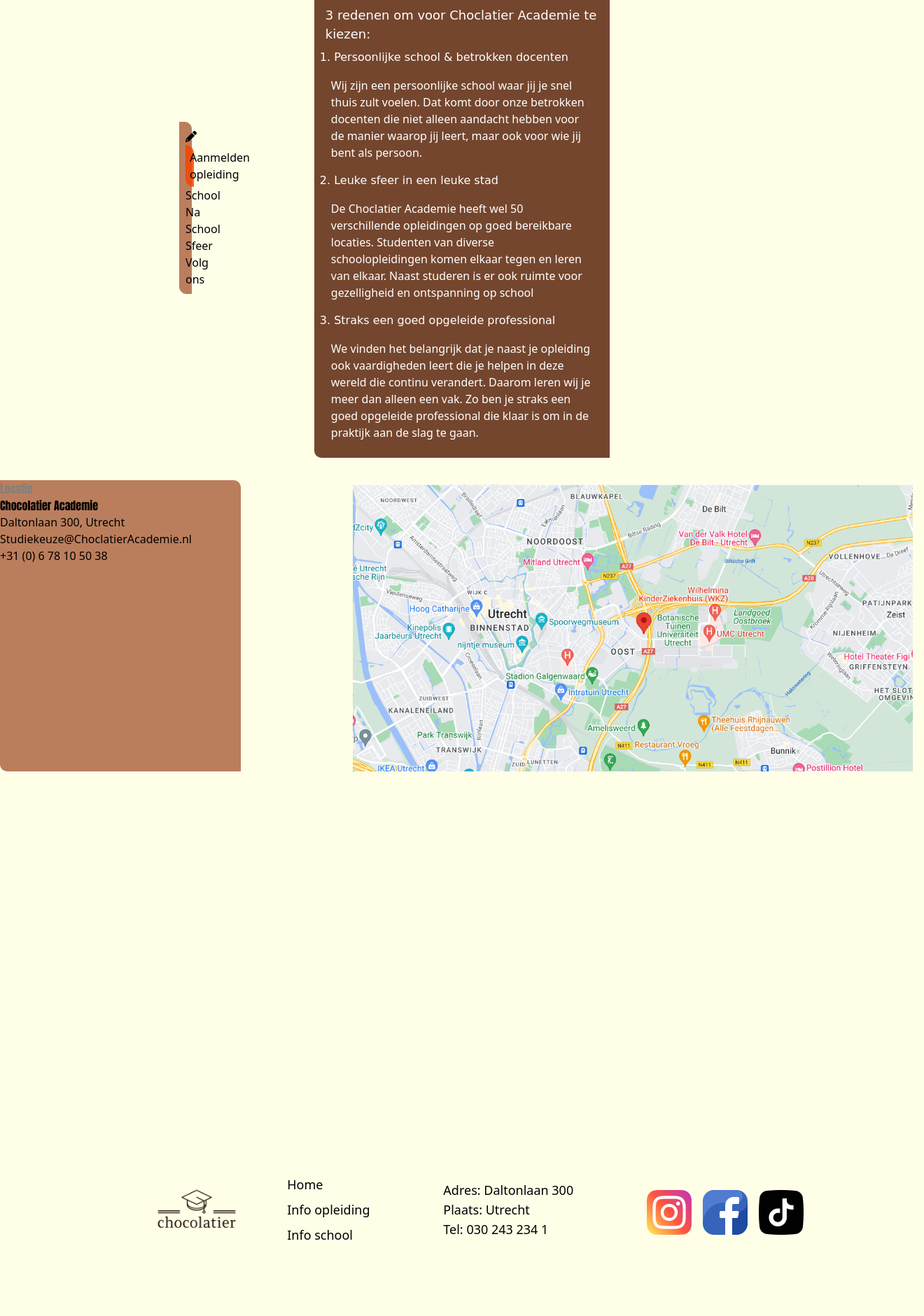
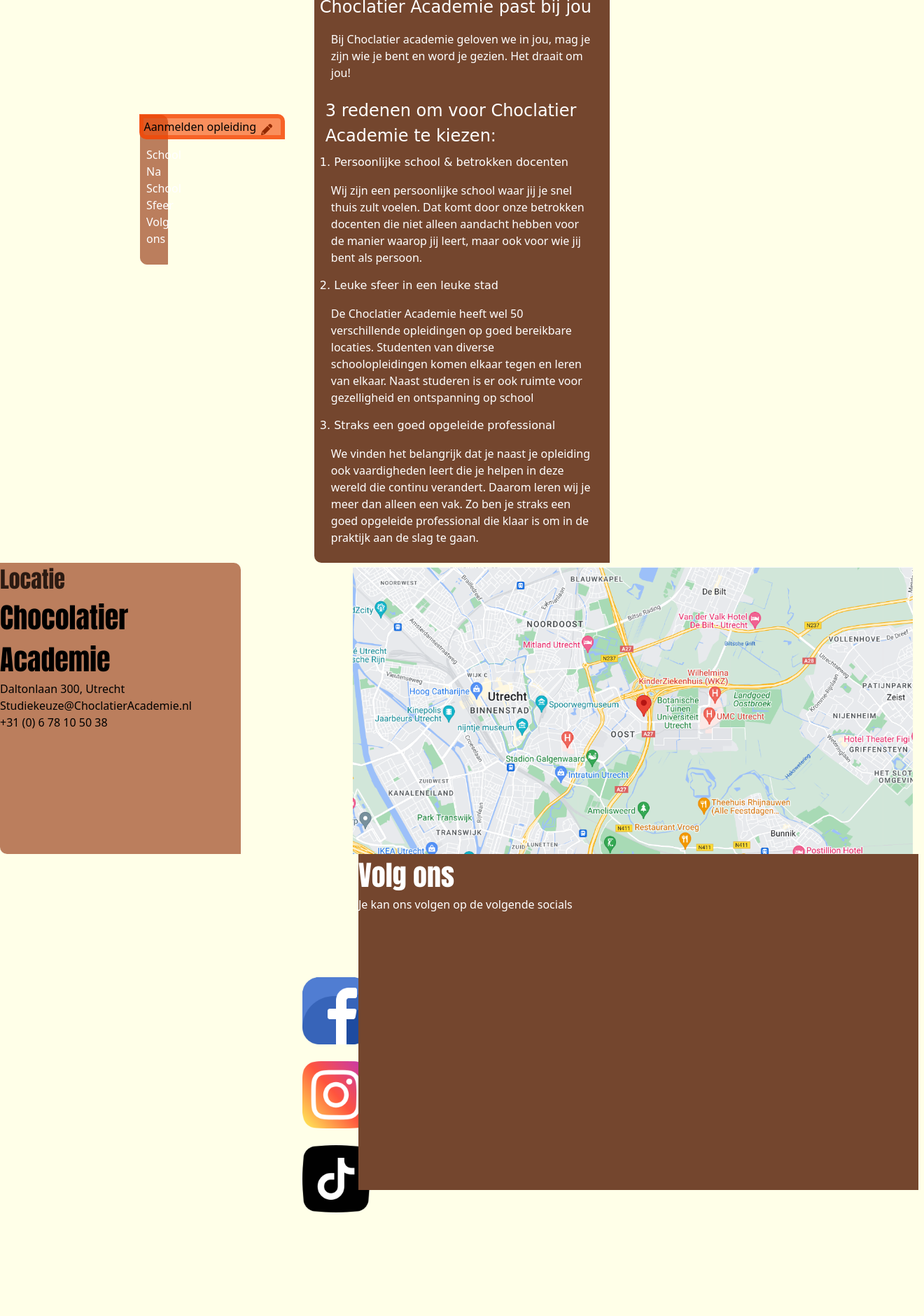
Before and after one commit to ZicoBacker/Chocolatier, a PHP site: page /About in a window 1320 px wide. Shown: the part 301-2181 px from the top of the page at 70% size. Before the commit the page ends 2072 px from the top, so only its background shows below. Run offline with PHP 8.4, Linux system fonts and the light colour scheme; style sheets or scripts are compiled from the project's sources; some libraries are stand-ins or nearby versions; some web fonts are replaced.

Commit message:
DanisInfoSiteFix3

```diff
--- a/public/css/about.css
+++ b/public/css/about.css
@@ -12,28 +12,43 @@
   background: #BB7E5D;
   border: 0.2vh solid #BB7E5D;
   border-radius: 0px 10px;
-  margin-right: 134vh;
-  margin-left: 32vh;
+  margin-right: 135vh;
+  margin-left: 25vh;
   margin-top: -60vh;
   padding: 1vh;
   position: relative;
-  top: -20vh;
+  top: -40vh;
 }
 
 #login {
   background: rgba(245, 69, 0, 0.6);
   border: 0.8vh solid rgba(245, 69, 0, 0.6);
-  border-radius: 0px 15px;
+  border-radius: 0px 10px;
   margin-right: 0vh;
   margin-left: 0vh;
   position: relative;
-  top: 0vh;
+  top: -3.2vh;
+  width: 26vh;
+  left: -1.2vh;
+}
+
+#InsideLog {
+  position: relative;
+  top: -2vh;
+  color: white;
+}
+
+#Pencilicon {
+  display: flex;
+  position: relative;
+  left: 20.5vh;
+  top: 0.5vh;
 }
 
 h1 {
   font-family: cursive;
   color: white;
-  font-size: larger;
+  font-size: 6vh !important;
   border-bottom: 0.2vh solid white;
   margin-left: 2vh;
 }
@@ -41,13 +56,13 @@
 h2 {
   font-family: cursive;
   color: white;
-  font-size: 5vh; /* Increased size */
+  font-size: 3vh !important;
   margin-left: 2vh;
 }
 
 h3 {
   font-family: cursive;
-  font-size: 4vh; /* Increased size */
+  font-size: 2vh !important;
   color: white;
   margin-left: 2vh;
 }
@@ -55,7 +70,7 @@
 #reden {
   color: white;
   font-family: cursive;
-  font-size: large;
+  font-size: 3vh !important;
   padding: 1vh;
 }
 
@@ -79,13 +94,13 @@
 
 h4 {
   font-family: Impact, Haettenschweiler, "Arial Narrow Bold", sans-serif;
-  font-size: large;
+  font-size: 5vh !important;
 }
 
 h5 {
   font-family: Impact, Haettenschweiler, "Arial Narrow Bold", sans-serif;
-  font-size: larger;
-  color: gray;
+  font-size: 4vh !important;
+  color: #2B1A12;
 }
 
 #AClocatie {
@@ -104,4 +119,52 @@
   height: 52vh;
 }
 
+.container-4 {
+  display: flex;
+  position: relative;
+  background-color: #74462E;
+  bottom: 64vh;
+  left: 64vh;
+  width: 100vh;
+  height: 60vh;
+}
+
+.SocialIMG {
+  display: flex;
+  position: relative;
+  height: 12vh;
+  width: auto;
+}
+
+.Fbimg {
+  display: flex;
+  position: relative;
+  bottom: 30vh;
+  left: 54vh;
+}
+
+.Instaimg {
+  display: flex;
+  position: relative;
+  bottom: 15vh;
+  left: 42vh;
+}
+
+.Tkimg {
+  display: flex;
+  position: relative;
+  bottom: 0vh;
+  left: 30vh;
+}
+
+h6 {
+  color: white;
+  font-family: Impact, Haettenschweiler, "Arial Narrow Bold", sans-serif;
+  font-size: 5vh !important;
+}
+
+#volgSocials {
+  color: white;
+}
+
 /*# sourceMappingURL=about.css.map */
--- a/public/scss/about.scss
+++ b/public/scss/about.scss
@@ -12,28 +12,42 @@
   background: #BB7E5D;
   border: 0.2vh solid #BB7E5D;
   border-radius: 0px 10px;
-  margin-right: 134vh;
-  margin-left: 32vh;
+  margin-right: 135vh;
+  margin-left: 25vh;
   margin-top: -60vh;
   padding: 1vh;
   position: relative;
-  top: -20vh;
+  top: -40vh;
 }
 
 #login {
   background: #F5450099;
   border: 0.8vh solid #F5450099;
-  border-radius: 0px 15px;
+  border-radius: 0px 10px;
   margin-right: 0vh;
   margin-left: 0vh;
   position: relative;
-  top: 0vh;
+  top: -3.2vh;
+  width: 26vh;
+  left: -1.2vh;
+}
+
+#InsideLog {
+  position: relative;
+  top: -2vh;
+  color:white;
+}
+#Pencilicon {
+  display: flex;
+  position: relative;
+  left:20.5vh;
+  top: 0.5vh;
 }
 
 h1 {
   font-family: cursive;
   color: white;
-  font-size: larger;
+  font-size: 6vh !important;
   border-bottom: 0.2vh solid white;
   margin-left: 2vh;
 }
@@ -41,13 +55,13 @@
 h2 {
   font-family: cursive;
   color: white;
-  font-size: 5vh; /* Increased size */
+  font-size: 3vh !important;
   margin-left: 2vh;
 }
 
 h3 {
   font-family: cursive;
-  font-size: 4vh; /* Increased size */
+  font-size: 2vh !important;
   color: white;
   margin-left: 2vh;
 }
@@ -55,7 +69,7 @@
 #reden {
   color: white;
   font-family: cursive;
-  font-size: large;
+  font-size: 3vh !important;
   padding: 1vh;
 }
 
@@ -79,12 +93,13 @@
 
 h4 {
 font-family: Impact, Haettenschweiler, 'Arial Narrow Bold', sans-serif;
-font-size: large;
+font-size: 5vh !important;
 }
 h5{
 font-family: Impact, Haettenschweiler, 'Arial Narrow Bold', sans-serif;
-font-size: larger;
-color :gray
+font-size: 4vh !important;
+color :#2B1A12;
+
 }
 
 #AClocatie{
@@ -102,3 +117,51 @@
   bottom: 52vh;
   height: 52vh;
 }
+
+.container-4{
+  display: flex;
+  position: relative;
+  background-color: #74462E;
+  bottom:64vh;
+  left: 64vh;
+  width: 100vh;
+  height: 60vh;
+}
+
+.SocialIMG{
+  display: flex;
+  position: relative;
+  height: 12vh;
+  width: auto;
+}
+
+.Fbimg {
+display: flex;
+position: relative;
+bottom: 30vh;
+left: 54vh
+}
+
+.Instaimg {
+  display: flex;
+position: relative;
+bottom: 15vh;
+left: 42vh
+}
+
+.Tkimg {
+  display: flex;
+  position:relative;
+  bottom: 0vh;
+  left: 30vh
+}
+
+h6 {
+  color: white;
+  font-family: Impact, Haettenschweiler, 'Arial Narrow Bold', sans-serif;
+  font-size: 5vh !important;
+}
+
+#volgSocials {
+color: white;
+}
--- a/views/about.php
+++ b/views/about.php
@@ -31,14 +31,14 @@
      <div class=container-2>
             <div class="row">
                 <div class="col-md-6" id="container-2">
-                  <i class="fas fa-pencil-alt"></i>
+                  <i id=Pencilicon class="fas fa-pencil-alt"></i>
                     <ul>
 
                         <li id=login><a href='AcademieInfo.php'>Aanmelden opleiding</a></li>
-                        <li>School</li>
-                        <li>Na School</li>
-                        <li>Sfeer</li>
-                        <li>Volg ons</li>
+                        <li id=InsideLog>School</li>
+                        <li id=InsideLog>Na School</li>
+                        <li id=InsideLog>Sfeer</li>
+                        <li id=InsideLog>Volg ons</li>
                     </ul>
                 </div>
             </div>
@@ -57,6 +57,21 @@
             <p id="AClocatie">Daltonlaan 300, Utrecht</p>
             <p id="ACemail">Studiekeuze@ChoclatierAcademie.nl</p>
             <p id="ACnummer"> +31 (0) 6 78 10 50 38</p>
+            </div>
+        </div>
+    </div>
+
+        <div class="SocialIMG">
+            <img src= "/img/facebook-icon.png" class="Fbimg" alt="MapImage">
+            <img src= "/img/insta-icon.png" class= "Instaimg" alt="MapImage">
+            <img src= "/img/tiktok-icon.png" class= "Tkimg" alt="MapImage">
+</div>
+            <div class=container-4>
+                <div class="row">
+                     <div class="cold-md-8">
+                        <h6>Volg ons</h6>
+                            <p id="volgSocials">Je kan ons volgen op de volgende socials</p>
+
         </div>
     </div>
 </div>
```
Also changed, not shown: 1 other file.
